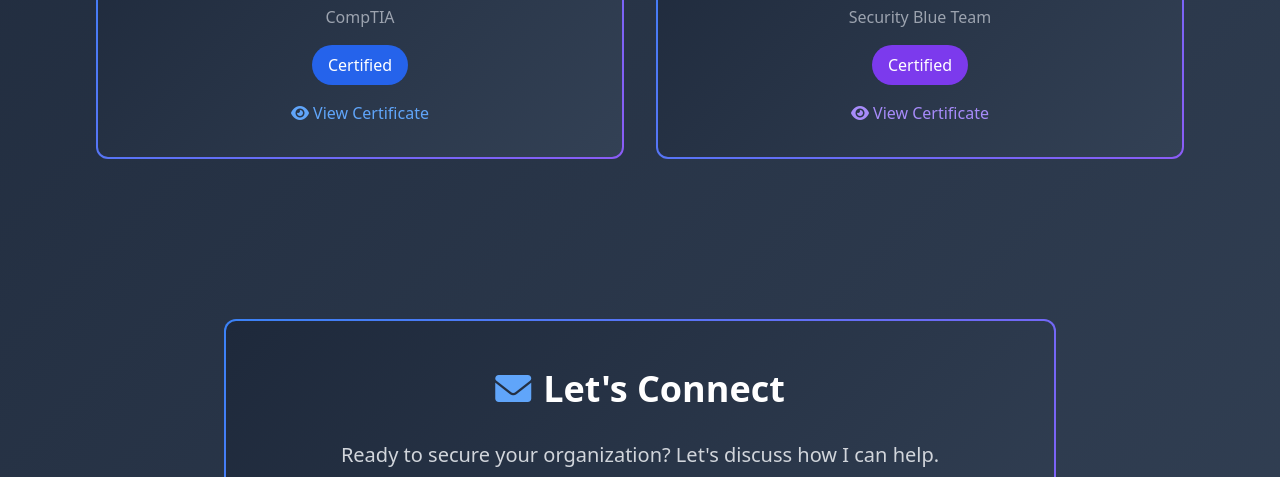
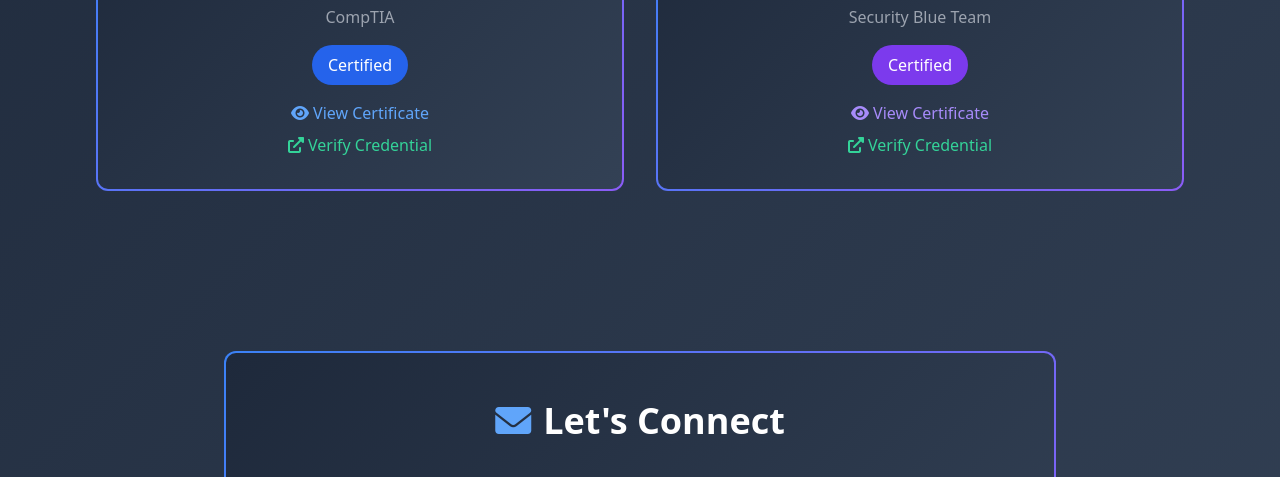
Before and after one commit to InfoSecAbdullah/InfoSecAbdullah.github.io, a plain HTML site: page index.html in a window 1280 px wide. Shown: the part 3289-3766 px from the top of the page. Drawn offline with nearby package versions, Linux system fonts and the light colour scheme.

Commit message:
Update index.html

```diff
--- a/index.html
+++ b/index.html
@@ -334,10 +334,17 @@
         <h3 class="text-xl font-bold mb-2">Security+</h3>
         <p class="text-gray-400">CompTIA</p>
         <div class="mt-4 bg-blue-600 text-white px-4 py-2 rounded-full inline-block">Certified</div>
-        <div class="mt-4">
+        <div class="mt-4 space-y-2">
+          <div>
             <button onclick="showCertificate('security-plus.jpg', 'CompTIA Security+ Certificate')" class="text-blue-400 hover:text-blue-300 transition-colors">
               <i class="fas fa-eye mr-1"></i>View Certificate
             </button>
+          </div>
+          <div>
+            <a href="https://www.credly.com/badges/YOUR_SECURITY_PLUS_BADGE_ID" target="_blank" rel="noopener noreferrer" class="text-green-400 hover:text-green-300 transition-colors inline-flex items-center">
+              <i class="fas fa-external-link-alt mr-1"></i>Verify Credential
+            </a>
+          </div>
         </div>
       </div>
       <div class="cyber-border p-8 text-center card-hover">
@@ -345,10 +352,17 @@
         <h3 class="text-xl font-bold mb-2">Blue Team Level 1</h3>
         <p class="text-gray-400">Security Blue Team</p>
         <div class="mt-4 bg-purple-600 text-white px-4 py-2 rounded-full inline-block">Certified</div>
-        <div class="mt-4">
+        <div class="mt-4 space-y-2">
+          <div>
             <button onclick="showCertificate('btl1.jpg', 'Blue Team Level 1 Certificate')" class="text-purple-400 hover:text-purple-300 transition-colors">
               <i class="fas fa-eye mr-1"></i>View Certificate
             </button>
+          </div>
+          <div>
+            <a href="https://www.credly.com/badges/3f8d4c40-c27b-48fc-8b2b-4ee37a313700" target="_blank" rel="noopener noreferrer" class="text-green-400 hover:text-green-300 transition-colors inline-flex items-center">
+              <i class="fas fa-external-link-alt mr-1"></i>Verify Credential
+            </a>
+          </div>
         </div>
       </div>
     </div>
```
Lines whose indentation alone changed are shown as unchanged.
